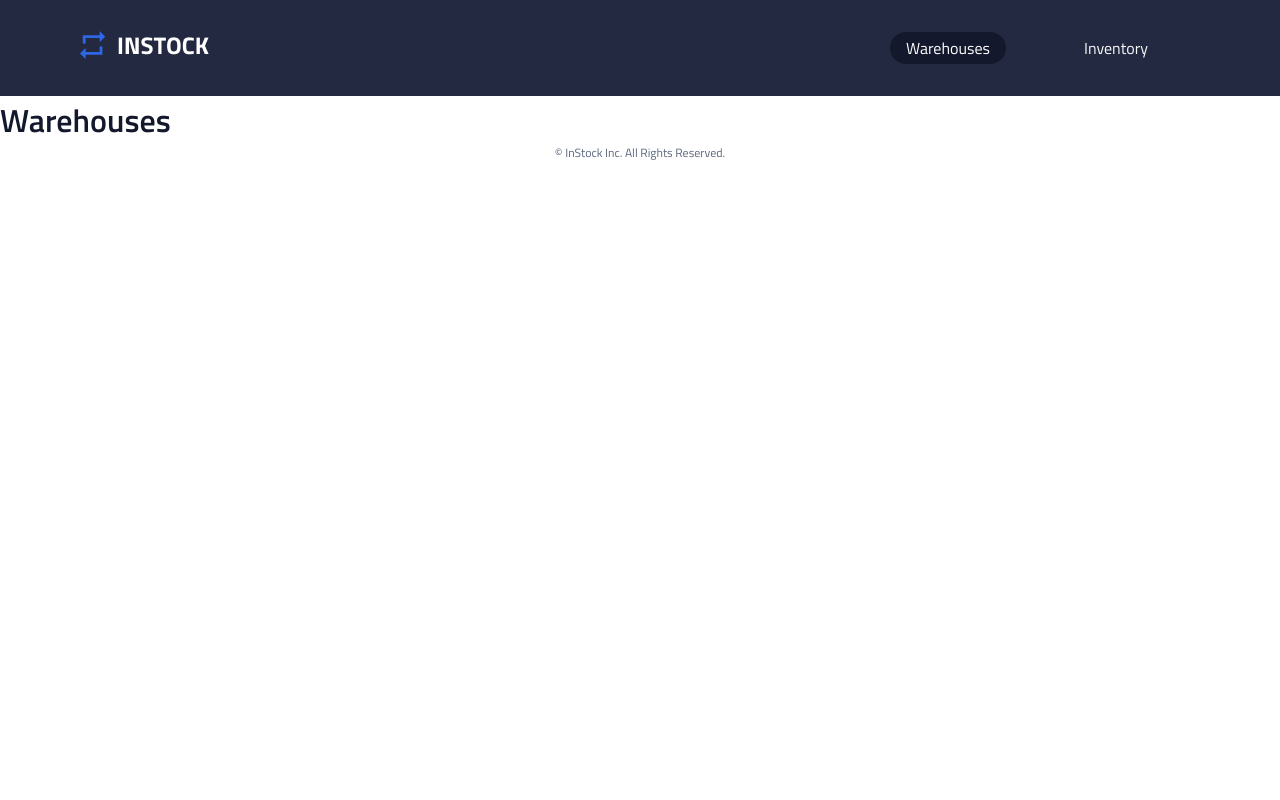
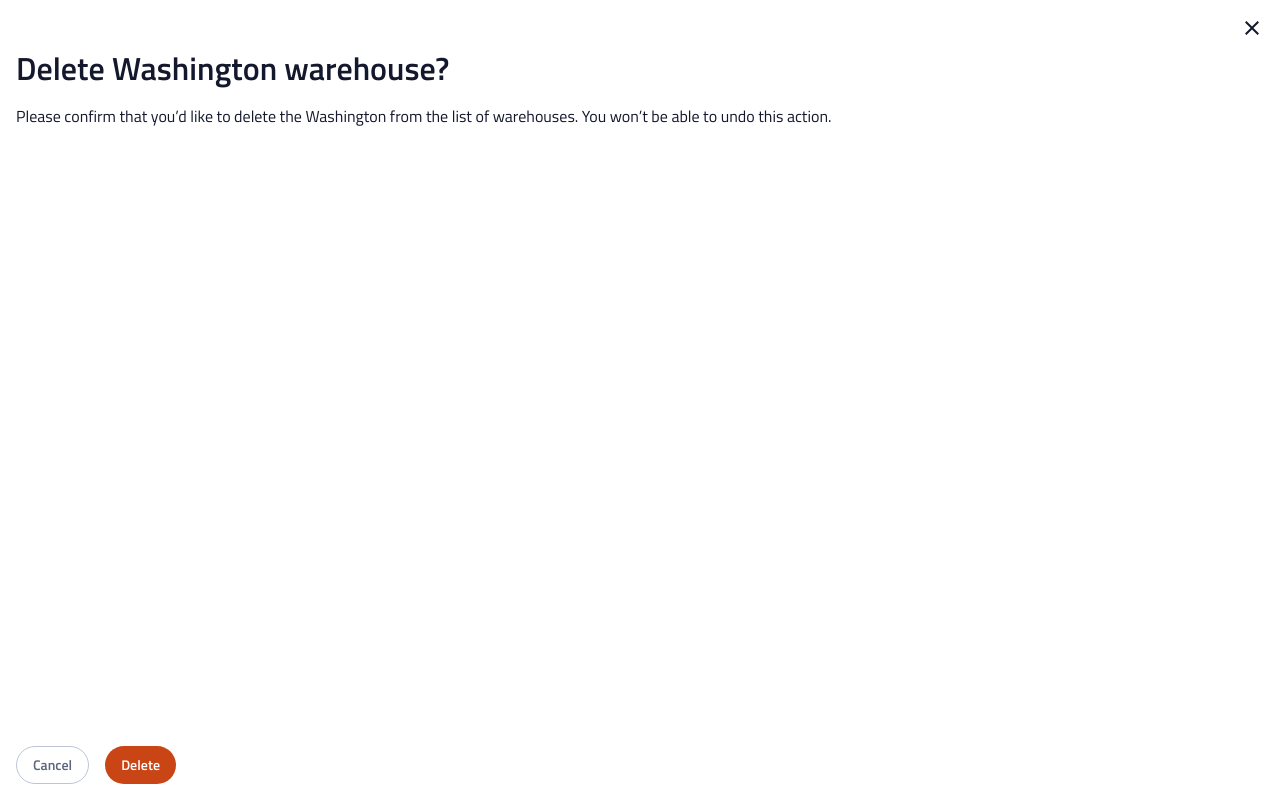
Before and after one commit to humairatasnim/instock-mont-blanc, a React (Vite) app: page / in a window 1280 px wide. Built offline with nearby package versions, Linux system fonts and the light colour scheme.

Commit message:
Create modal component and add styling

```diff
--- a/package.json
+++ b/package.json
@@ -14,6 +14,7 @@
     "dotenv": "^16.4.5",
     "react": "^18.3.1",
     "react-dom": "^18.3.1",
+    "react-modal": "^3.16.1",
     "react-router-dom": "^6.28.0",
     "sass": "^1.80.6"
   },
--- a/src/App.jsx
+++ b/src/App.jsx
@@ -11,15 +11,16 @@ import AddInventoryItem from "./pages/AddInventoryItem/AddInventoryItem";
 import EditInventoryItem from "./pages/EditInventoryItem/EditInventoryItem";
 import UILibrary from "./pages/UILibrary/UILibrary";
 import "./App.scss";
+import Modal from "./components/Modal/Modal";
 
 function App() {
   return (
     <BrowserRouter>
       <Header />
+      <Modal trigger={true} warehouse_name={'Washington'}/>
       <Routes>
         {/* Homepage - Warehouses list */}
         <Route path="/" element={<Warehouses />} />
-
         {/* Warehouse routes */}
         <Route path="/warehouses" element={<Warehouses />} />
         <Route path="/warehouses/:id" element={<WarehouseDetails />} />
--- /dev/null
+++ b/src/components/Modal/Modal.jsx
@@ -0,0 +1,33 @@
+import "./Modal.scss";
+import closeButton from "/src/assets/icons/close-24px.svg";
+import { Link } from "react-router-dom";
+
+const Modal = (props) => {
+  return props.trigger ? (
+    <div className="modal">
+      <Link to="/">
+        <img src={closeButton} alt="close icon" className="modal__icon icon" />
+      </Link>
+      <div className="modal__content">
+        {props.children}
+        <div className="modal__details">
+          <h1 className="modal__heading page-header">
+            Delete {props.warehouse_name} warehouse?
+          </h1>
+          <p className="modal__description">
+            Please confirm that you’d like to delete the Washington from the
+            list of warehouses. You won’t be able to undo this action.
+          </p>
+        </div>
+        <div className="modal__ctas">
+          <button className="modal__button button-secondary">Cancel</button>
+          <button className="modal__button button-delete">Delete</button>
+        </div>
+      </div>
+    </div>
+  ) : (
+    ""
+  );
+};
+
+export default Modal;
--- /dev/null
+++ b/src/components/Modal/Modal.scss
@@ -0,0 +1,41 @@
+@use "../../styles/partials/variables" as *;
+@use "../../styles/partials/mixins" as *;
+.modal{
+    position: fixed;
+    top:0;
+    left:0;
+    width:100%;
+    height: 1000vh;
+    background-color: $white;
+
+    &__icon{
+        position: absolute;
+        top:16px;
+        right:16px;
+        z-index: 1;
+    }
+    &__content{
+        display: flex;
+        flex-direction: column;
+        position: relative;
+        padding:1rem;
+        width: 100%;
+        height: 100vh;
+        background-color: $white;
+        justify-content: space-between;
+    }
+    &__heading{
+        margin-top: 2rem;
+    }
+    &__description{
+        margin-top: 1rem;
+    }
+    &__ctas{
+        display: flex;
+        gap:16px;
+    }
+    &__button{
+        display: flex;
+
+    }
+}
```
Also changed, not shown: 1 other file (tests, documents, lock files or other folders).
